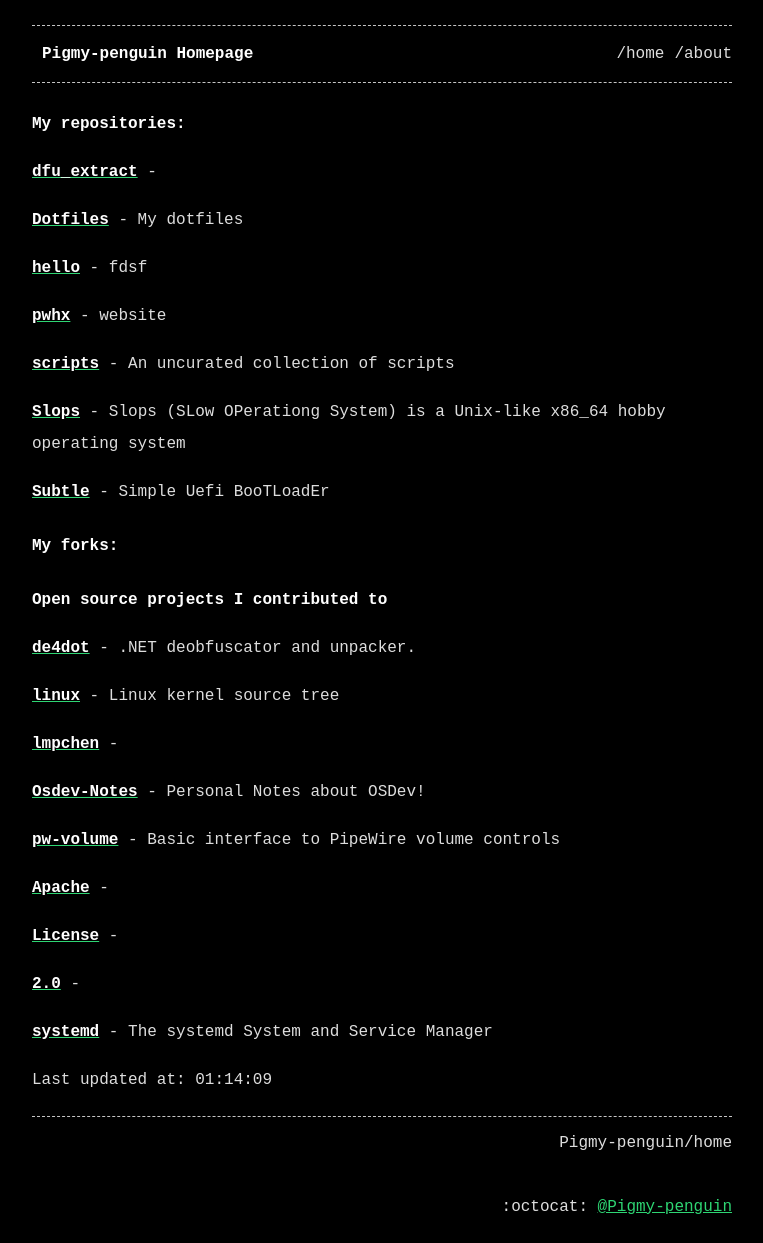
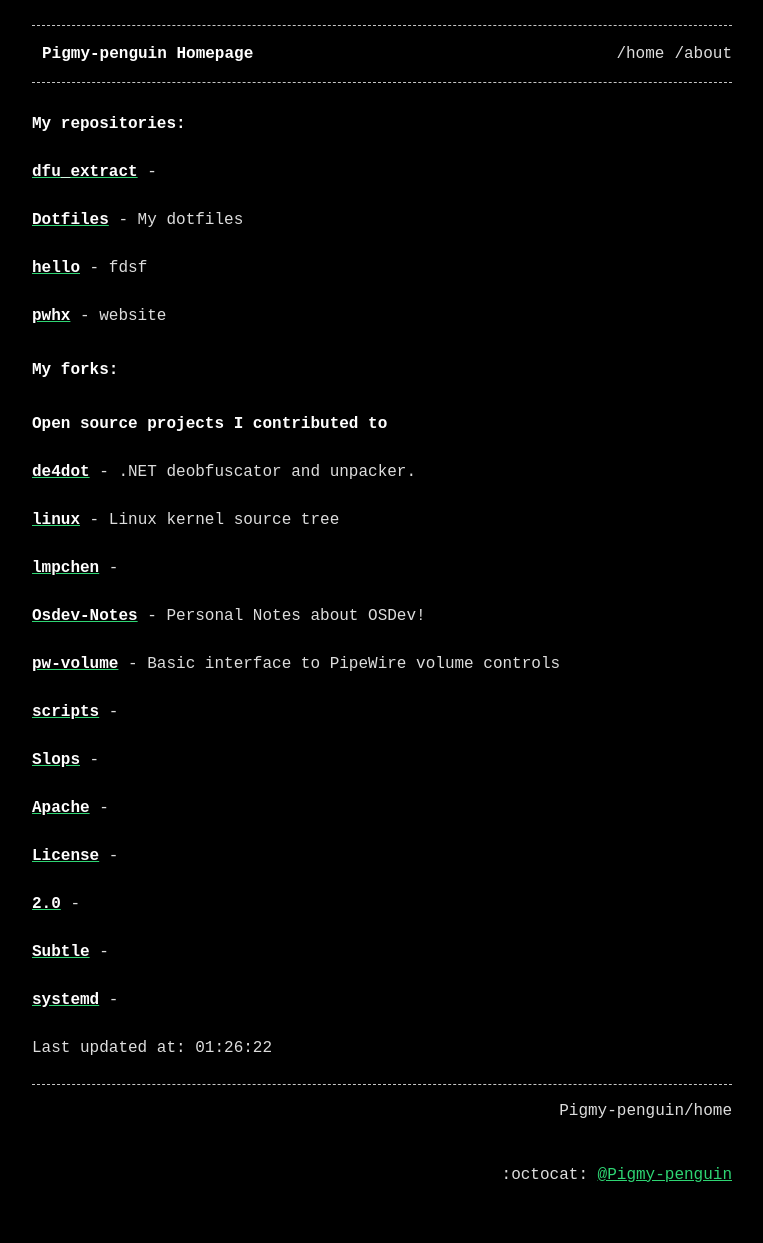
Before and after one commit to Pigmy-penguin/Pigmy-penguin.github.io, a Jekyll site: the page built from index.md, in a window 1280 px wide. Shown: the whole page, without its empty margins (258-1021 px from the left). Built offline with Jekyll 4.4.1, drawn with Linux system fonts in a browser that asks for light colours; after the commit the page ends 1211 px from its top, so only the background shows below that.

Commit message:
Auto updating the website

```diff
--- a/index.md
+++ b/index.md
@@ -15,12 +15,6 @@ title: Pigmy-penguin Homepage
 
 [**pwhx**](https://github.com/Pigmy-penguin/pwhx) - website
 
-[**scripts**](https://github.com/Pigmy-penguin/scripts) - An uncurated collection of scripts
-
-[**Slops**](https://github.com/Pigmy-penguin/Slops) - Slops (SLow OPerationg System) is a Unix-like x86_64 hobby operating system
-
-[**Subtle**](https://github.com/Pigmy-penguin/Subtle) - Simple Uefi BooTLoadEr
-
 ## My forks:
 ### Open source projects I contributed to
 
@@ -34,13 +28,19 @@ title: Pigmy-penguin Homepage
 
 [**pw-volume**](https://github.com/Pigmy-penguin/pw-volume) - Basic interface to PipeWire volume controls
 
+[**scripts**](https://github.com/Pigmy-penguin/scripts) -
+
+[**Slops**](https://github.com/Pigmy-penguin/Slops) -
+
 [**Apache**](https://github.com/Pigmy-penguin/Apache) -
 
 [**License**](https://github.com/Pigmy-penguin/License) -
 
 [**2.0**](https://github.com/Pigmy-penguin/2.0) -
 
-[**systemd**](https://github.com/Pigmy-penguin/systemd) - The systemd System and Service Manager
+[**Subtle**](https://github.com/Pigmy-penguin/Subtle) -
+
+[**systemd**](https://github.com/Pigmy-penguin/systemd) -
 
 
-Last updated at: 01:14:09
+Last updated at: 01:26:22
```
Also changed, not shown: 2 other files.
